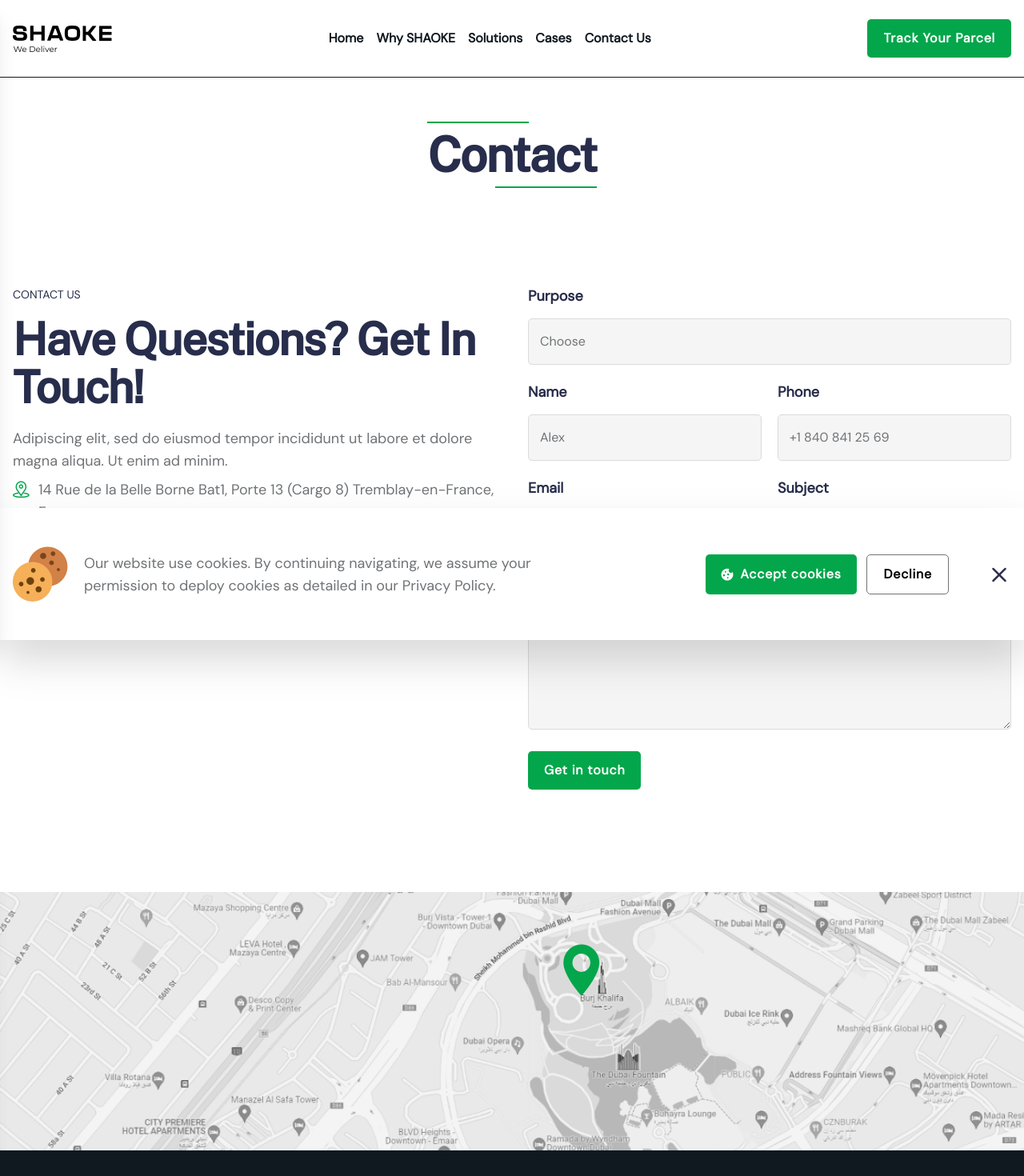
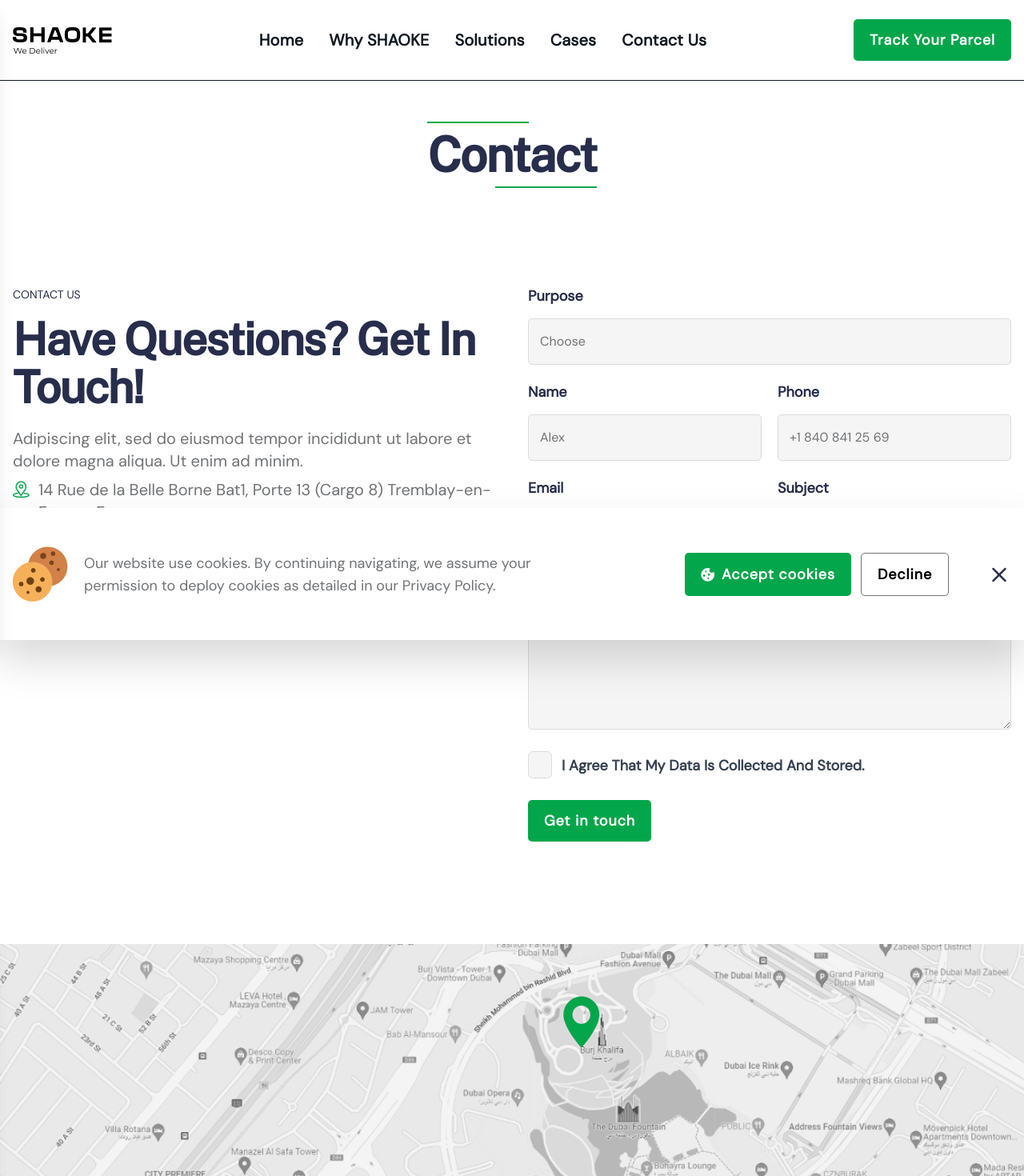
Before and after one commit to SaqibSyed1014/shaoke, a Vue app: page /contact-us in a window 1280 px wide. Shown: the top 1470 px of the page at 80% size. Built offline with nearby package versions, Linux system fonts and the light colour scheme.

Commit message:
custom checkbox added

```diff
--- a/src/@core/components/BaseButton.vue
+++ b/src/@core/components/BaseButton.vue
@@ -7,7 +7,7 @@
 
 <template>
   <button
-      class="flex justify-center items-center gap-2 rounded-md sm:rounded-[5px] text-base sm:tracking-wider font-bold shrink-0 px-3.5 sm:px-5 py-1.5 sm:py-3 transition active:bg-navy active:text-white"
+      class="flex justify-center items-center gap-2 rounded-md sm:rounded-[5px] text-base xl:text-lg sm:tracking-wider font-bold shrink-0 px-3.5 sm:px-5 py-1.5 sm:py-3 transition active:bg-navy active:text-white"
       :class="[outlined ? 'bg-white border border-[#707376] hover:bg-navy/20' : 'bg-primary text-white hover:bg-primary/90']"
   >
     <slot />
--- a/src/assets/tailwind.css
+++ b/src/assets/tailwind.css
@@ -18,7 +18,7 @@
     @apply text-lg md:text-xl leading-[26px] font-bold opacity-70
 }
 p, ul li{
-    @apply text-base md:text-lg text-[#707376] leading-[26px]
+    @apply text-base md:text-lg xl:text-xl text-[#707376] leading-[26px]
 }
 label{
     @apply text-sm uppercase text-[#272D4B]
@@ -27,9 +27,14 @@
     @apply text-lg font-semibold capitalize block pb-2.5 md:pb-3.5
 }
 input, textarea{
-    @apply bg-[#F5F5F5] border border-[#DBDBDB] outline-0 rounded-[5px] py-4 px-3.5 placeholder:text-[#707376] w-full focus:border-[#707376] shadow-none
+    @apply bg-[#F5F5F5] border border-[#DBDBDB] outline-0 rounded-[5px] py-4 px-3.5 placeholder:text-[#707376] w-full focus:border-primary focus:ring-primary shadow-none
 }
+
 
 @tailwind components;
 
 @tailwind utilities;
+
+.blog-card .blog-thumbnail img{
+    @apply w-full h-full object-cover
+}
--- a/src/layouts/Default/components/NavBar.vue
+++ b/src/layouts/Default/components/NavBar.vue
@@ -26,6 +26,13 @@
     logo: ['HomeView'].includes(route.name) ? '' : 'brightness-0'
   }
 })
+
+//nav:not(.bg-white) .nav-links{
+//  @apply hover:text-primary
+//}
+//nav:is(.bg-white) .nav-links{
+//  @apply hover:text-red-500
+//}
 </script>
 
 <template>
@@ -37,7 +44,7 @@
           <img src="/logo-shaoke.png" alt="Brand Logo" class="brand-logo" :class="[navColorCheck.logo]">
         </RouterLink>
 
-        <ul class="hidden lg:flex gap-4">
+        <ul class="hidden lg:flex gap-5 xl:gap-8">
           <template v-for="(navLink, i) in navLinks" :key="i">
             <li class="nav-links text-inherit">
               <RouterLink
@@ -64,6 +71,27 @@
 
 <style scoped>
 .nav-links {
-  @apply text-sm lg:text-base font-bold
+  @apply text-sm lg:text-base xl:text-xl font-bold tracking-[.2px] relative inline-block
+}
+
+.nav-links:after{
+  content: '';
+  display: block;
+  position: absolute;
+  bottom: -3px;
+  left: 0;
+  width: 0;
+  height: 2px;
+  background-color: theme('colors.primary');
+  transition: width 0.3s ease-in-out;
+}
+nav:not(.bg-white) .nav-links:after{
+  background-color: white;
+}
+nav:is(.text-navy) .nav-links:after{
+  background-color: theme('colors.navy');
+}
+.nav-links:hover:after{
+  width: 100%;
 }
 </style>
--- a/src/views/CaseDetails/components/History.vue
+++ b/src/views/CaseDetails/components/History.vue
@@ -4,7 +4,7 @@
 
 <template>
   <section class="case-history-section bg-[#F8F8F8]">
-    <div class="container pt-20 md:pt-32 pb-14">
+    <div class="container pt-20 md:pt-32 pb-14 xl:px-60">
       <SectionTitle
           sub-heading="Past"
           heading="History"
@@ -17,7 +17,7 @@
         <p>
           By 2024, if all goes according to plan, a pair of submarine cables will connect the west coast of the United States with Indonesia for the first time. Built by Facebook with help from Google, the cables could boost data capacity to southeast Asia’s largest economy by 70 percent.
         </p>
-        <p>
+        <p class="py-5 sm:py-7">
           By 2024, if all goes according to plan, a pair of submarine cables will connect the west coast of the United States with Indonesia for the first time. Built by Facebook with help from Google, the cables could boost data capacity to southeast Asia’s largest economy by 70 percent.
         </p>
         <p>
@@ -27,7 +27,7 @@
     </div>
     <div class="content-with-bg py-24">
       <div class="container py-20 md:pt-52 md:pb-36">
-        <p class="text-center md:text-left text-white">
+        <p class="text-center md:text-left text-white xl:w-2/3">
         As it laid its analytics foundation, Telkomsel knew it had to engage and strengthen its relevance with
         Indonesia’s Gen Z, the country’s second-largest consumer segment. The average data-hungry Gen Z consumer in
         Indonesia spends 8.5 hours a day on their phone, using it to digitally meet various lifestyle needs.
--- a/src/views/CaseSolutions/components/FilteredCases.vue
+++ b/src/views/CaseSolutions/components/FilteredCases.vue
@@ -63,12 +63,14 @@
       <PageTitle />
 
       <div class="cases-filtration md:px-5">
-        <div class="flex flex-wrap lg:flex-nowrap md:justify-center items-center gap-3 md:gap-6 border-b border-[#DBDBDB] pb-5 mb-10">
-          <span class="text-sm sm:text-lg font-medium cursor-pointer active">All</span>
-          <template v-for="item in casesCategories" :key="item">
-            <div class="text-sm sm:text-lg font-medium cursor-pointer">{{ item }}</div>
-          </template>
-          <div class="w-full sm:w-fit">
+        <div class="flex flex-wrap lg:flex-nowrap justify-between gap-5 border-b border-[#DBDBDB] pb-5 mb-10">
+          <div class="flex flex-wrap lg:flex-nowrap md:justify-center items-center gap-3 md:gap-6 xl:gap-8">
+            <span class="text-sm sm:text-lg font-medium cursor-pointer active">All</span>
+            <template v-for="item in casesCategories" :key="item">
+              <div class="text-sm sm:text-lg font-medium cursor-pointer">{{ item }}</div>
+            </template>
+          </div>
+          <div class="w-full sm:w-1/3 lg:w-1/4 ml-auto">
             <input type="search" placeholder="Search">
           </div>
         </div>
--- a/src/views/ContactUs/components/ContactForm.vue
+++ b/src/views/ContactUs/components/ContactForm.vue
@@ -30,11 +30,28 @@
       <textarea type="text" rows="5" placeholder="How can  we help you" />
     </div>
     <div class="col-span-2">
-      <BaseButton>Get in touch</BaseButton>
+      <div class="inline-flex items-center">
+        <label class="relative flex items-center pb-0 rounded-full cursor-pointer">
+          <input type="checkbox"
+                 class="before:content[''] peer relative grow-0 shrink-0 !h-3 !w-3 cursor-pointer appearance-none rounded-md border border-blue-gray-200 transition-all before:absolute before:top-2/4 before:left-2/4 before:block before:h-3 before:w-3 before:-translate-y-2/4 before:-translate-x-2/4 before:rounded-full before:bg-blue-gray-500 before:opacity-0 before:transition-opacity checked:bg-primary checked:before:primary hover:before:opacity-10"
+                 id="check" />
+          <span
+              class="absolute text-white transition-opacity opacity-0 pointer-events-none top-2/4 left-2/4 -translate-y-2/4 -translate-x-2/4 scale-150 peer-checked:opacity-100">
+      <svg xmlns="http://www.w3.org/2000/svg" class="h-3.5 w-3.5" viewBox="0 0 20 20" fill="currentColor"
+           stroke="currentColor" stroke-width="1">
+        <path fill-rule="evenodd"
+              d="M16.707 5.293a1 1 0 010 1.414l-8 8a1 1 0 01-1.414 0l-4-4a1 1 0 011.414-1.414L8 12.586l7.293-7.293a1 1 0 011.414 0z"
+              clip-rule="evenodd"></path>
+      </svg>
+    </span>
+        </label>
+        <label class="mt-px font-semibold text-gray-700 cursor-pointer pl-3 select-none pb-0">
+          I agree that my data is collected and stored.
+        </label>
+      </div>
+    </div>
+    <div class="col-span-2">
+      <BaseButton class="w-full sm:w-auto">Get in touch</BaseButton>
     </div>
   </form>
 </template>
-
-<style scoped>
-
-</style>
--- a/src/views/HomeView/component/BrandArticles.vue
+++ b/src/views/HomeView/component/BrandArticles.vue
@@ -36,7 +36,7 @@
           <template v-for="(blog, index) in blogLists" :key="index">
             <div class="blog-card flex flex-col cursor-pointer">
               <div class="blog-thumbnail">
-                <img :src="blog.image" alt="Blog Image" class="w-full h-full object-cover">
+                <img :src="blog.image" alt="Blog Image">
               </div>
               <div class="uppercase text-sm pt-5 pb-1 md:pb-3">
                 {{ blog.name }}
--- a/src/views/Solutions/components/FAQs.vue
+++ b/src/views/Solutions/components/FAQs.vue
@@ -37,7 +37,8 @@
       <div class="faqs-wrapper md:w-3/4 mx-auto">
         <template v-for="(item, i) in faqList" :key="i">
           <div class="faq-item border-b border-[#DBDBDB] cursor-pointer pb-6 pt-9" @click="faqList[i].isOpened = !faqList[i].isOpened">
-            <div class="flex flex-wrap justify-between items-center gap-6">
+            <div class="flex flex-col gap-6">
+              <div class="flex justify-between">
                 <h4>
                   {{ item.title }}
                 </h4>
@@ -47,7 +48,8 @@
                 >
                   {{ faqList[i].isOpened ? '-' : '+' }}
                 </div>
-              <p v-if="item.isOpened" class="pr-6 block">
+              </div>
+              <p v-if="item.isOpened" class="md:pr-6 block">
                 {{ item.content }}
               </p>
             </div>
--- a/src/views/WhyUs/components/Credibilty.vue
+++ b/src/views/WhyUs/components/Credibilty.vue
@@ -28,9 +28,9 @@
       <div class="services-wrapper">
         <div class="grid grid-cols-1 md:grid-cols-2 lg:grid-cols-3">
           <template v-for="(item, i) in items" :key="i">
-            <div class="relative">
+            <div class="">
               <img :src="item.image" alt="Pictures" class="w-full h-full object-cover">
-              <h3 class="text-xl sm:text-2xl -mt-20 sm:-mt-28 text-white pl-7">
+              <h3 class="text-lg sm:text-2xl -mt-24 sm:-mt-28 text-white w-[90%] pl-7">
                 {{ item.text }}
               </h3>
             </div>
--- a/src/views/WhyUs/components/Locations.vue
+++ b/src/views/WhyUs/components/Locations.vue
@@ -21,9 +21,9 @@
 </script>
 
 <template>
-  <section class="brand-locations bg-[#F8F8F8] relative py-20 sm:py-28">
-    <div class="container">
-      <div class="hidden md:block bg-curve absolute top-1/2 left-1/2 transform scale-[1.75] -translate-x-1/2 -translate-y-1/2">
+  <section class="brand-locations bg-[#F8F8F8] py-20 sm:py-28">
+    <div class="container relative">
+      <div class="hidden lg:block bg-curve absolute top-1/2 left-1/2 transform lg:scale-[1.75] xl:scale-[1.25] -translate-x-1/2 -translate-y-1/4">
         <img src="/images/bg-curve.png" alt="Background Curve">
       </div>
       <SectionTitle
```
Lines whose indentation alone changed are shown as unchanged.
